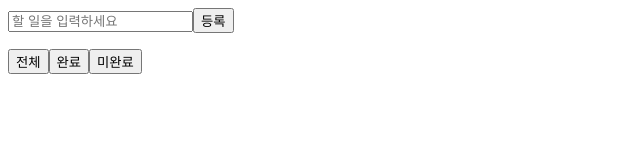
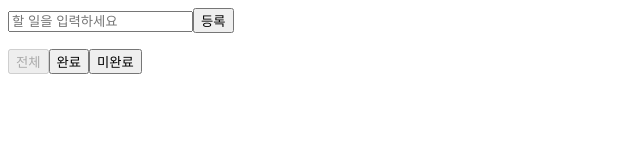
Before and after one commit to dngwoodo/react-todo-app, a React app: page / in a window 1280 px wide. Shown: the top 160 px of the page, without its empty margins (0-640 px from the left). Built offline with nearby package versions, Linux system fonts and the light colour scheme.

Commit message:
feat: filter 전체/완료/미완료 기능 추가

```diff
--- a/components/TodoFilters.tsx
+++ b/components/TodoFilters.tsx
@@ -1,4 +1,5 @@
 import React from 'react';
+import useFilter from '../hooks/useFilter';
 import { Filter } from '../types/Filter';
 
 type Filters = {text: string, filter: Filter}[] // 굳이 안해도 되지만 filter 자동완성을 위해서 사용
@@ -9,17 +10,23 @@ const filters: Filters = [
   { text: '미완료', filter: 'UNDONE' },
 ];
 
-const TodoFilters = () => (
+const TodoFilters = () => {
+  const [filter, { applyFilter }] = useFilter();
+
+  return (
     <div>
-    {filters.map(({ text, filter }) => (
+      {filters.map((f) => (
         <button
           type="button"
-        key={filter}
+          key={f.filter}
+          disabled={filter === f.filter}
+          onClick={() => applyFilter(f.filter)}
         >
-        {text}
+          {f.text}
         </button>
       ))}
     </div>
   );
+};
 
 export default TodoFilters;
--- a/components/TodoList.tsx
+++ b/components/TodoList.tsx
@@ -1,8 +1,9 @@
 import React, { useCallback } from 'react';
-import useTodos from '../hooks/useTodos';
+import useFilteredTodos from '../hooks/userFilteredTodos';
 
 const TodoList = () => {
-  const [todos, { remove, toggle }] = useTodos();
+  // eslint-disable-next-line max-len
+  const [todos, { remove, toggle }] = useFilteredTodos(); // 이 아이는 filter나 todos가 바뀌면 알아서 바뀜. 그러면서 react-redux가 컴포넌트 리랜더링 시킴
   const onToggle = useCallback((id: string) => {
     toggle(id);
   }, []);
```
Lines whose indentation alone changed are shown as unchanged.
